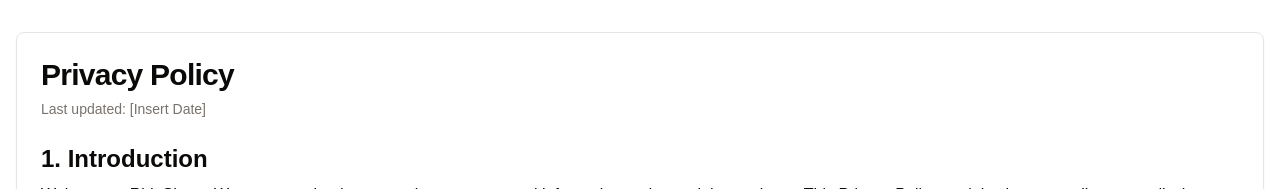
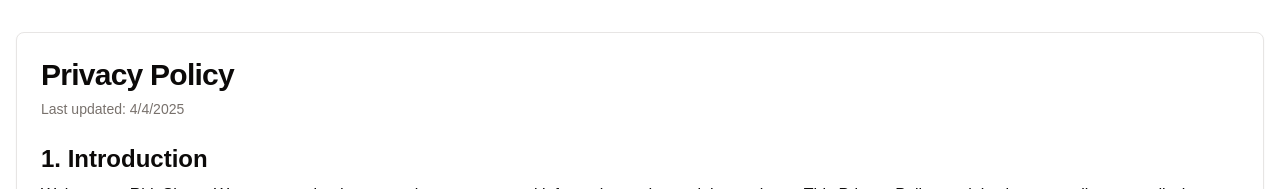
Before and after one commit to FelixRobb/ride-share-app, a Next.js app: page /privacy-policy in a window 1280 px wide. Shown: the top 189 px of the page. Built offline with nearby package versions, Linux system fonts and the light colour scheme; no server answers.

Commit message:
update page.tsx

```diff
--- a/src/app/privacy-policy/page.tsx
+++ b/src/app/privacy-policy/page.tsx
@@ -19,7 +19,7 @@ export default function PrivacyPolicy() {
       <Card>
         <CardHeader>
           <CardTitle className="text-3xl font-bold">Privacy Policy</CardTitle>
-          <CardDescription>Last updated: [Insert Date]</CardDescription>
+          <CardDescription>Last updated: 4/4/2025</CardDescription>
         </CardHeader>
         <CardContent className="space-y-6">
           <section>
```
